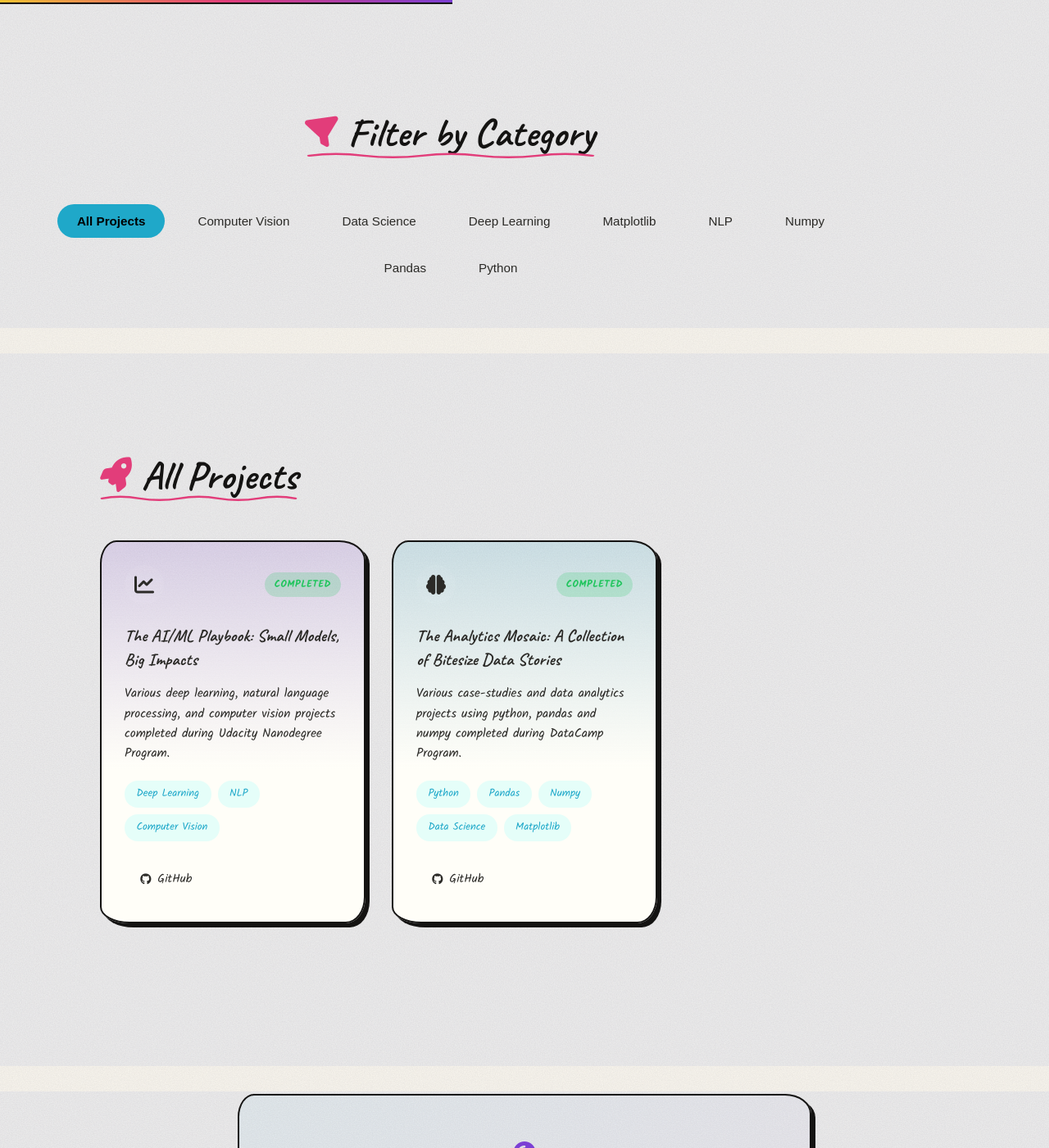
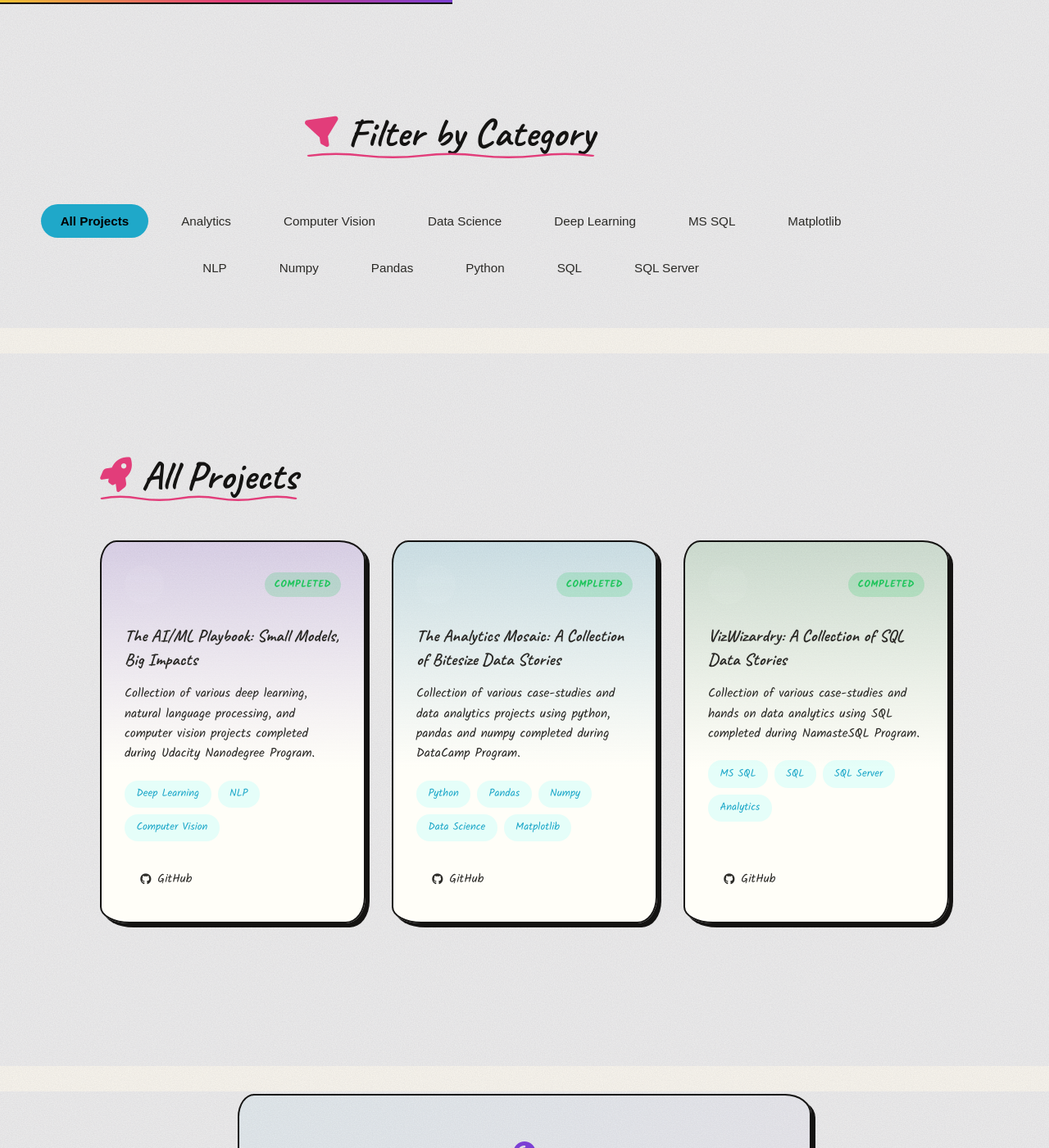
Before and after one commit to mayank1101/mayank1101.github.io, a Jekyll site: the page built from projects.html, in a window 1280 px wide and 1400 px high, scrolled down 500 px. Shown: the whole window at 82% size. Built offline with Jekyll 4.4.1, drawn with Linux system fonts in a browser that asks for light colours; some web fonts are replaced.

Commit message:
sql analytics course added

```diff
--- a/_data/projects.yml
+++ b/_data/projects.yml
@@ -1,6 +1,5 @@
 - name: "The AI/ML Playbook: Small Models, Big Impacts"
-  description: "Various deep learning, natural language processing, and computer vision projects completed during Udacity Nanodegree Program."
-  icon: "fas fa-chart-line"
+  description: "Collection of various deep learning, natural language processing, and computer vision projects completed during Udacity Nanodegree Program."
   accent_color: "purple"
   github: "https://github.com/mayank1101/Mayank-AI-Lab/tree/main/Udacity%20Projects"
   # live: ""
@@ -8,10 +7,17 @@
   status: "completed"
 
 - name: "The Analytics Mosaic: A Collection of Bitesize Data Stories"
-  description: "Various case-studies and data analytics projects using python, pandas and numpy completed during DataCamp Program."
-  icon: "fas fa-brain"
+  description: "Collection of various case-studies and data analytics projects using python, pandas and numpy completed during DataCamp Program."
   accent_color: "cyan"
   github: "https://github.com/mayank1101/Mayank-AI-Lab/tree/main/DataCamp%20Projects"
   # live: ""
   tags: ["Python", "Pandas", "Numpy", "Data Science", "Matplotlib"]
   status: "completed"
+
+- name: "VizWizardry: A Collection of SQL Data Stories"
+  description: "Collection of various case-studies and hands on data analytics using SQL completed during NamasteSQL Program."
+  accent_color: "green"
+  github: "https://github.com/mayank1101/Mayank-AI-Lab/tree/main/NamasteSQL/"
+  # live: ""
+  tags: ["MS SQL", "SQL", "SQL Server", "Analytics"]
+  status: "completed"
```
